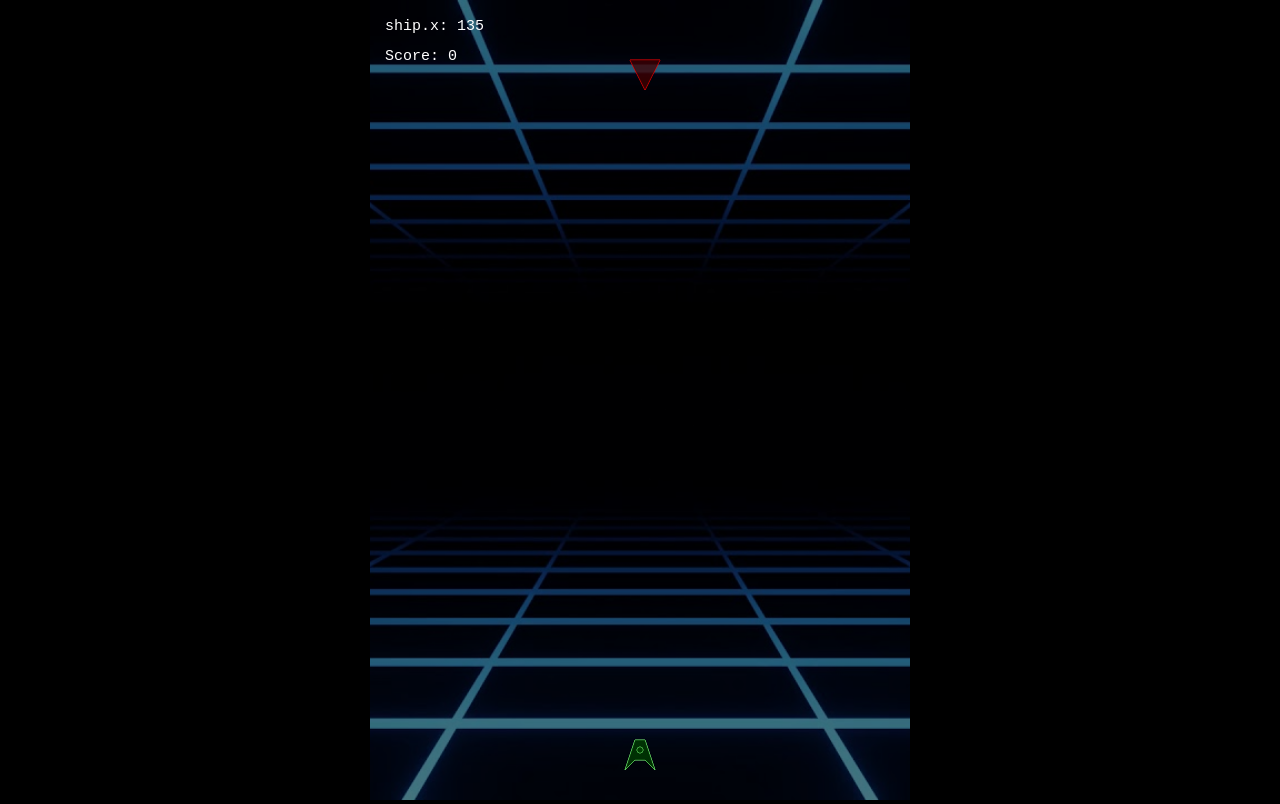
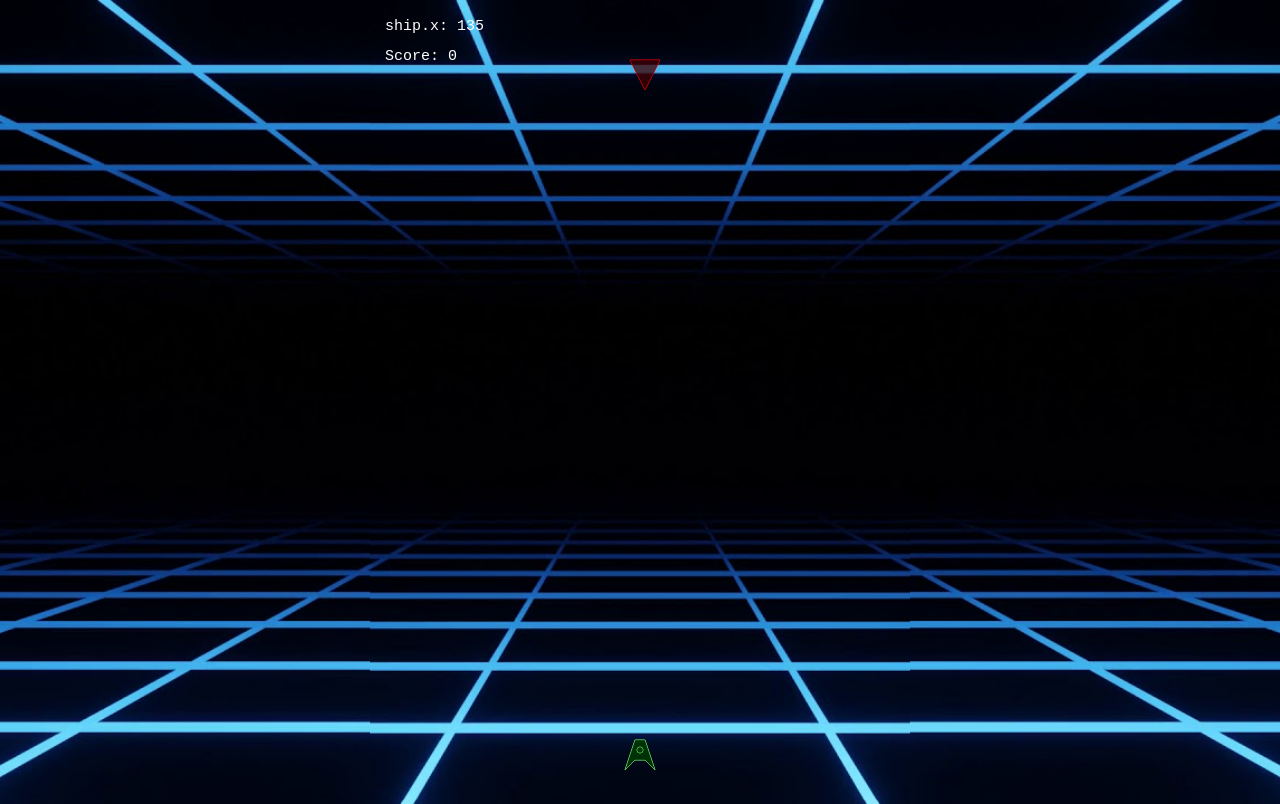
Before and after one commit to mash1570/AttackOfTheTriangles, a plain HTML site: page index.html in a window 1280 px wide. Drawn offline with Linux system fonts and the light colour scheme.

Commit message:
Update index.html

```diff
--- a/index.html
+++ b/index.html
@@ -4,15 +4,18 @@
 		<meta name="viewport" content="width=device-width, initial-scale=1.0"/>
 		<style>
 			body {
-				background-color: black;
+				background-image: url('images/bg.jpg');
+				background-position: center;
+				background-size: cover;
 				margin: 0;
 				overflow: hidden;
 			}
 			canvas {
 				margin-left: calc(50% - 270px);
 				background-image: url('images/bg.jpg');
-				background-position: center;
-				background-size: cover;
+				background-position: top;
+				background-size: auto calc(100% + 5px);
+				padding: 0;
 			}
 		</style>
 	</head>
@@ -115,8 +118,6 @@
 
 			function updateGame() {
 				game.clear();
-				game.context.fillStyle = "rgba(0, 0, 0, 0.5)";
-				game.context.fillRect(0, 0, game.canvas.width, game.canvas.height);
 				ship.speedX = 0;
 				ship.speedY = 0;
 				if (game.keys && game.keys[37]) {ship.speedX = -5; }
```
